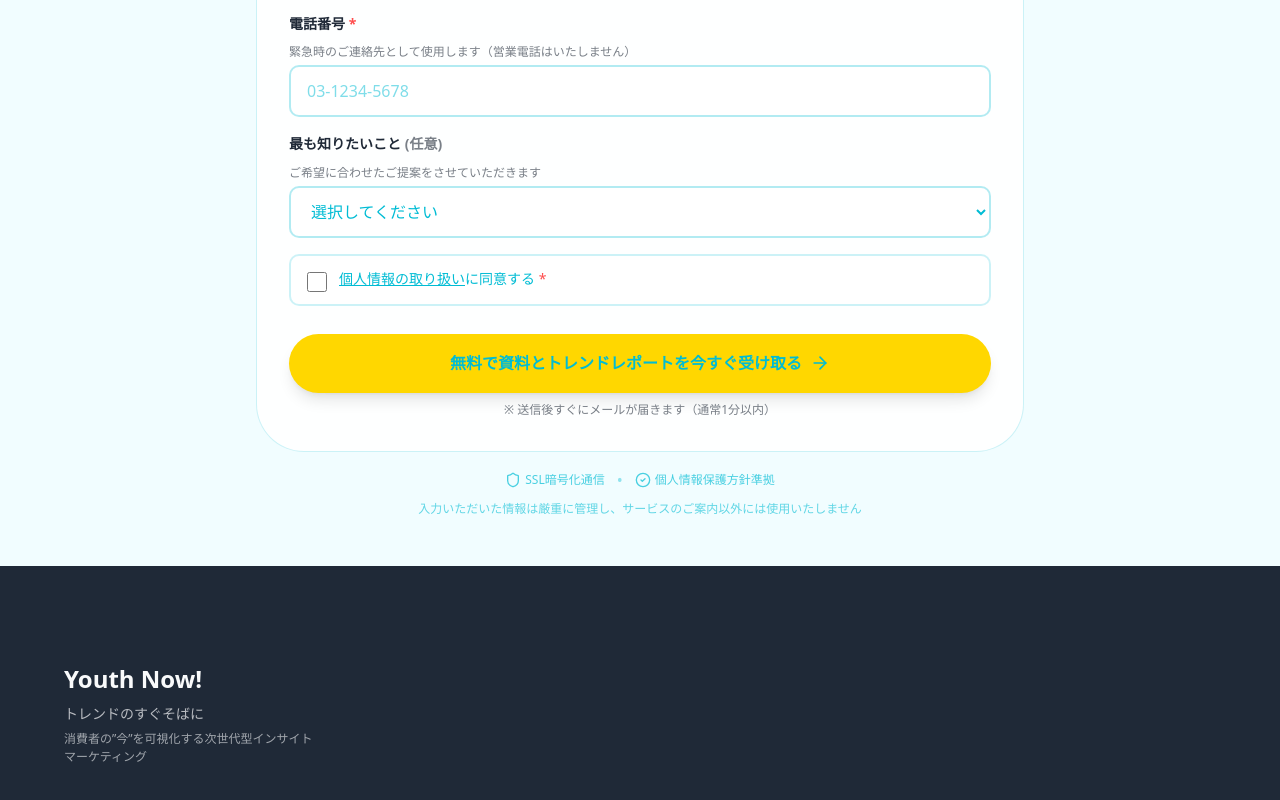
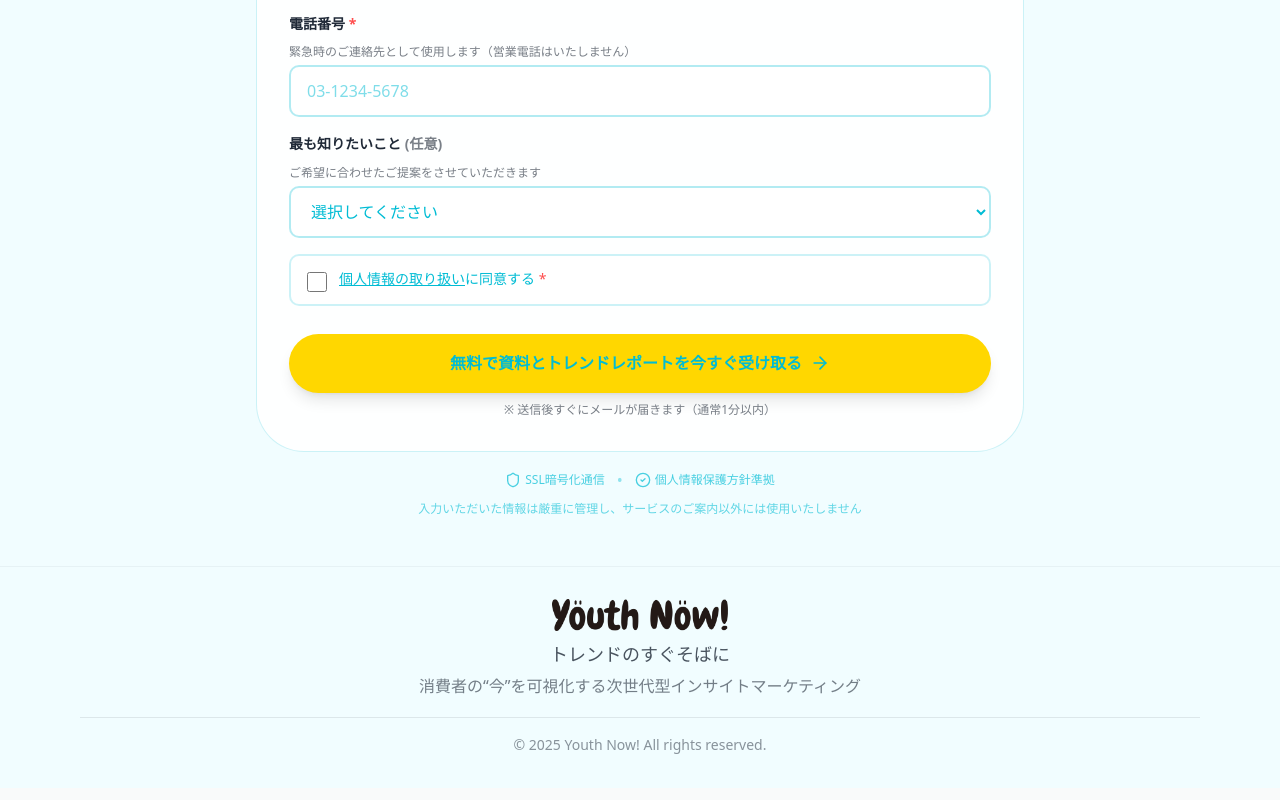
Before and after one commit to kamada-reaplus/youthnow, a Next.js app: page / in a window 1280 px wide. Shown: the part 10227-11027 px from the top of the page. Built offline with nearby package versions, Linux system fonts and the light colour scheme.

Commit message:
フッター調整

```diff
--- a/src/app/components/layout/Footer.tsx
+++ b/src/app/components/layout/Footer.tsx
@@ -1,22 +1,42 @@
+import Image from "next/image";
+import logo from "../../assets/logo-black.png";
+
 // デザインシステム使用コンポーネント
-// - カラー: neutral-black, neutral-white など
-// - スペーシング: section-spacing-lg, gap-xl など
+// - カラー: neutral-white, neutral-black, brand-primary など
+// - スペーシング: section-spacing, gap-xl など
 // - タイポグラフィ: text-h4, text-body, text-body-sm
 
 export function Footer() {
   return (
-    <footer className="bg-neutral-black  text-neutral-white section-spacing-lg px-lg md:px-xl">
-      <div className="container mx-auto max-w-6xl">
-        <div className="grid md:grid-cols-2 lg:grid-cols-4 gap-xl md:gap-3xl">
-          <div className="mb-xl">
-            <div className="text-h4 font-bold mb-sm">Youth Now!</div>
-            <p className="text-neutral-white/70 text-body-sm">
-              トレンドのすぐそばに
-            </p>
-            <p className="text-neutral-white/60 text-caption mt-xs">
-              消費者の”今”を可視化する次世代型インサイトマーケティング
-            </p>
+    <footer className="bg-neutral-light-cyan border-t border-neutral-black/5">
+      <div className="container mx-auto max-w-6xl px-lg py-xl md:py-2xl">
+        {/* メインコンテンツ */}
+        <div className="text-center mb-lg">
+          <div className="flex justify-center mb-sm">
+            <Image
+              src={logo}
+              alt="Youth Now!"
+              width={200}
+              height={60}
+              className="w-auto h-6 md:h-8"
+            />
           </div>
+          <p className="text-body md:text-body-lg text-neutral-black/80 font-medium">
+            トレンドのすぐそばに
+          </p>
+          <p className="text-body-sm md:text-body text-neutral-black/60 mt-xs max-w-2xl mx-auto">
+            消費者の&ldquo;今&rdquo;を可視化する次世代型インサイトマーケティング
+          </p>
+        </div>
+
+        {/* 区切り線 */}
+        <div className="border-t border-neutral-black/10 my-lg"></div>
+
+        {/* コピーライト */}
+        <div className="text-center">
+          <p className="text-caption md:text-body-sm text-neutral-black/50">
+            © {new Date().getFullYear()} Youth Now! All rights reserved.
+          </p>
         </div>
       </div>
     </footer>
```
